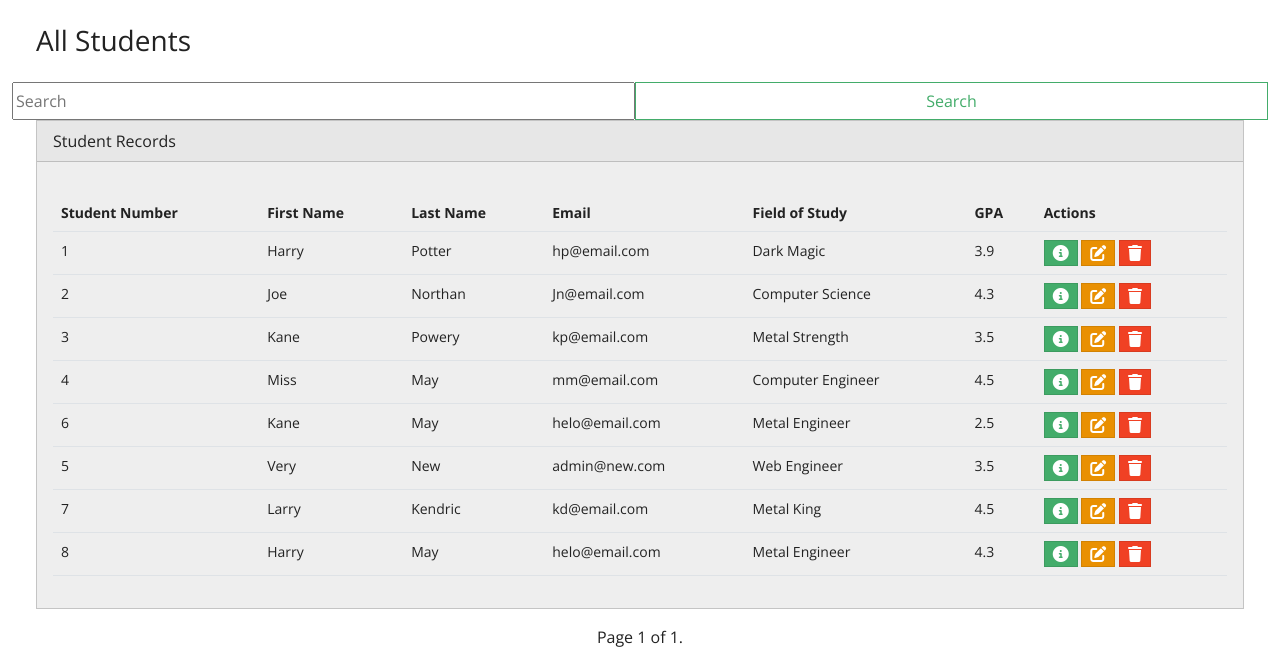
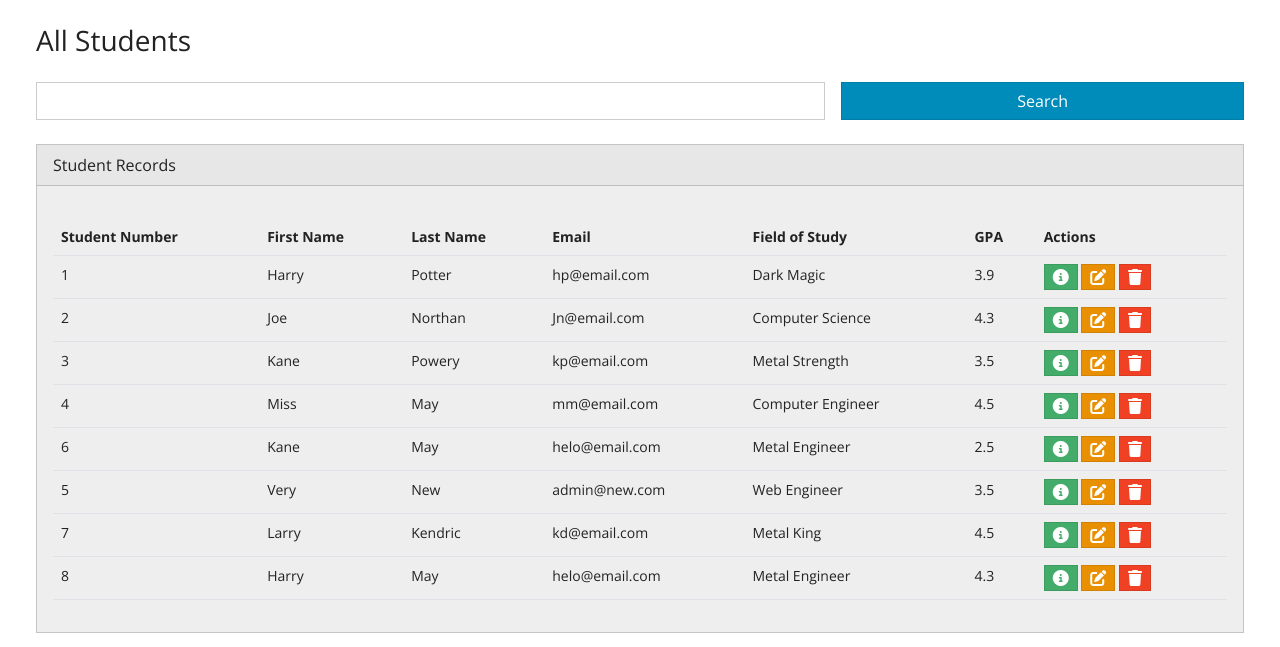
Before and after one commit to Mink-a/SMS, a Django app: page / in a window 1280 px wide. Shown: the part 56-703 px from the top of the page. Run offline with Django 4.2, Linux system fonts and the light colour scheme; data comes from the database, SQL or seed files in the repository; some libraries are stand-ins or nearby versions.

Commit message:
search query

```diff
--- a/students/templates/students/index.html
+++ b/students/templates/students/index.html
@@ -1,15 +1,10 @@
 {% extends 'students/base.html' %} {% block body %}
 <div class="container-fluid">
   <h3 class="m-4">All Students</h3>
-  <form action="{% url 'search' %}" method="POST" class="d-flex">
+  <form action="{% url 'search' %}" method="POST" class="row m-4 gap-3">
     {% csrf_token %}
-    <input
-      class="d-inline-block col"
-      type="search"
-      placeholder="Search"
-      aria-label="Search"
-    />
-    <button class="btn btn-outline-success col d-inline-block" type="submit">Search</button>
+    <input type="search" name="name" class="form-control col" />
+    <button class="col-4 btn btn-primary">Search</button>
   </form>
   <div class="row">
     <div class="col-12">
```
